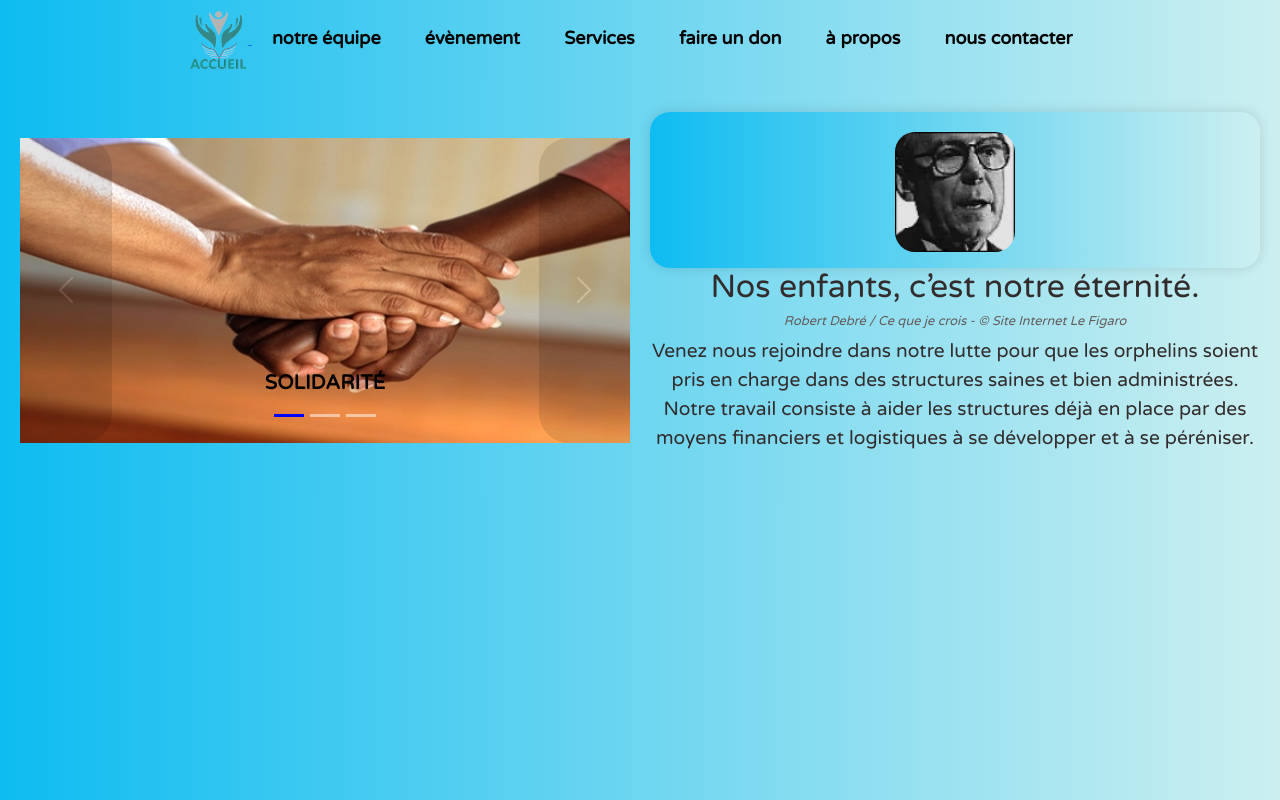
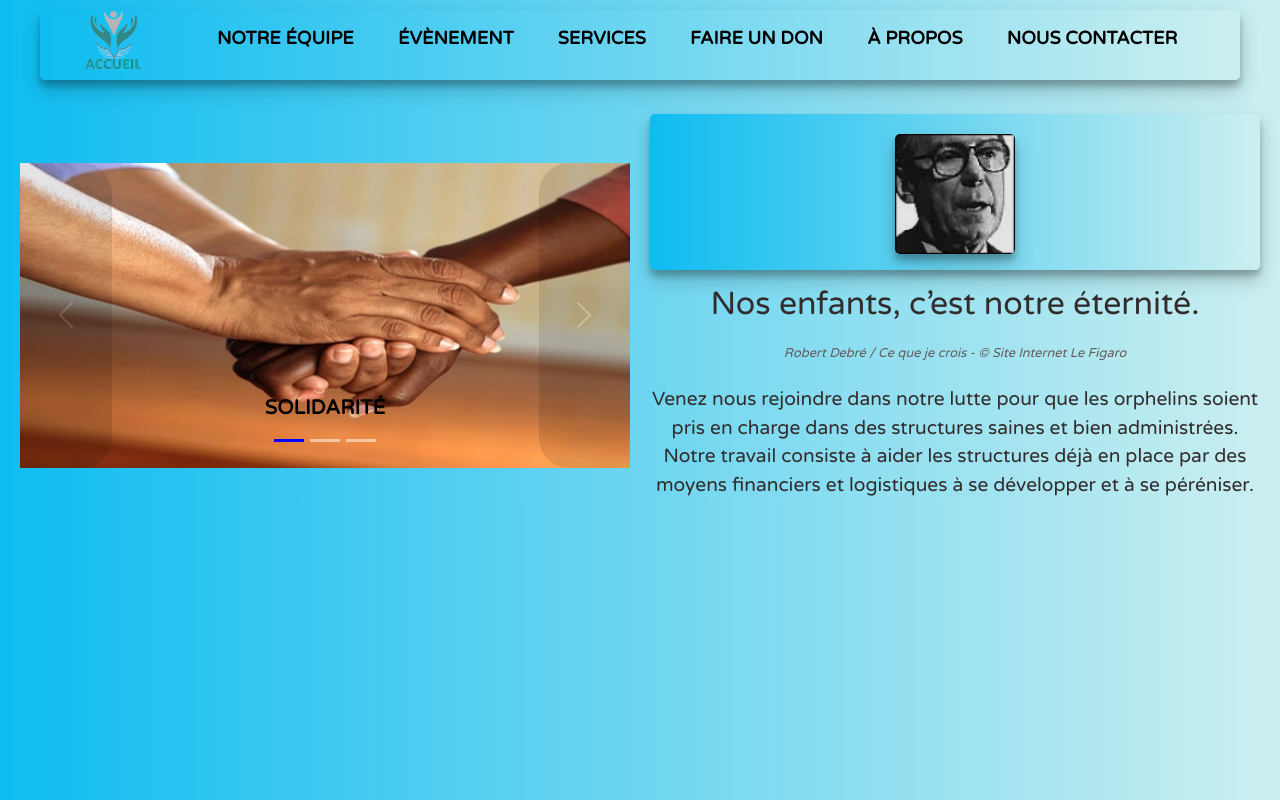
Before and after one commit to PapaG57/mamanesther-v3-5, a plain HTML site: page index.html in a window 1280 px wide. Drawn offline with nearby package versions, Linux system fonts and the light colour scheme; a web font is replaced by a local one.

Commit message:
fin codage navbar

```diff
--- a/assets/css/styles.css
+++ b/assets/css/styles.css
@@ -31,6 +31,30 @@ header {
 .logo-asso {
     width: 60px;
     height: 60px;
+    margin-right: 50px;
+}
+
+.logo-asso:hover {
+    transform: scale(1.2);
+    transition-duration: .5s;
+}
+
+a {
+    text-decoration: none;
+}
+
+nav {
+    display: flex;
+    justify-content: center;
+}
+
+ul {
+    background: linear-gradient(to right, #0ebcf1, #cceff0);
+    box-shadow: 0 10px 20px #00000030, 0 6px 6px #0000003b;
+    height: 70px;
+    width: 1200px;
+    border-radius: 5px;
+    text-transform: uppercase;
 }
 
 nav ul {
@@ -71,7 +95,7 @@ nav ul li a:hover {
     display: flex;
     justify-content: center;
     align-items: center;
-    padding: 100px 20px 20px 20px;
+    padding: 150px 20px 20px 20px;
     gap: 20px;
 }
 
@@ -98,19 +122,23 @@ nav ul li a:hover {
 
 /***** ENCARS-TITRE *****/
 .encars-titre {
+    display: flex;
+    flex-direction: column;
+    gap: 15px;
     width: 50%;
 }
 
 .img-debre {
-	border-radius: 20px;
+	border-radius: 5px;
 	width: 120px;
+    box-shadow: 0 10px 20px #00000030, 0 6px 6px #0000003b;
 }
 
 .heading-icon{
     background: linear-gradient(to right, #0ebcf1, #cceff0);
-	border-radius: 20px;
+	border-radius: 5px;
 	padding: 20px 21px 16px;
-	box-shadow: 0px 0px 12px 1px rgba(0,0,0,0.11);
+    box-shadow: 0 10px 20px #00000030, 0 6px 6px #0000003b;
 }
 .main-text {
     color: #332c2c;
--- a/index.html
+++ b/index.html
@@ -18,7 +18,7 @@
         <nav id="navbar">
             <ul>
               <a href="index.html">
-                <img class="logo-asso" src="assets/img/logos/Logo-Mama-Esther-Accueil.webp" title="logo de l'association 'Maman Esther'" alt="logo de l'association 'Maman Esther'">
+                <img class="logo-asso" src="assets/img/logos/Logo-Mama-Esther-Accueil.webp" title="retour à l'accueil" alt="logo de l'association 'Maman Esther'">
               </a>
             <li><a href="#">notre équipe</a></li>
             <li><a href="#">évènement</a></li>
```
